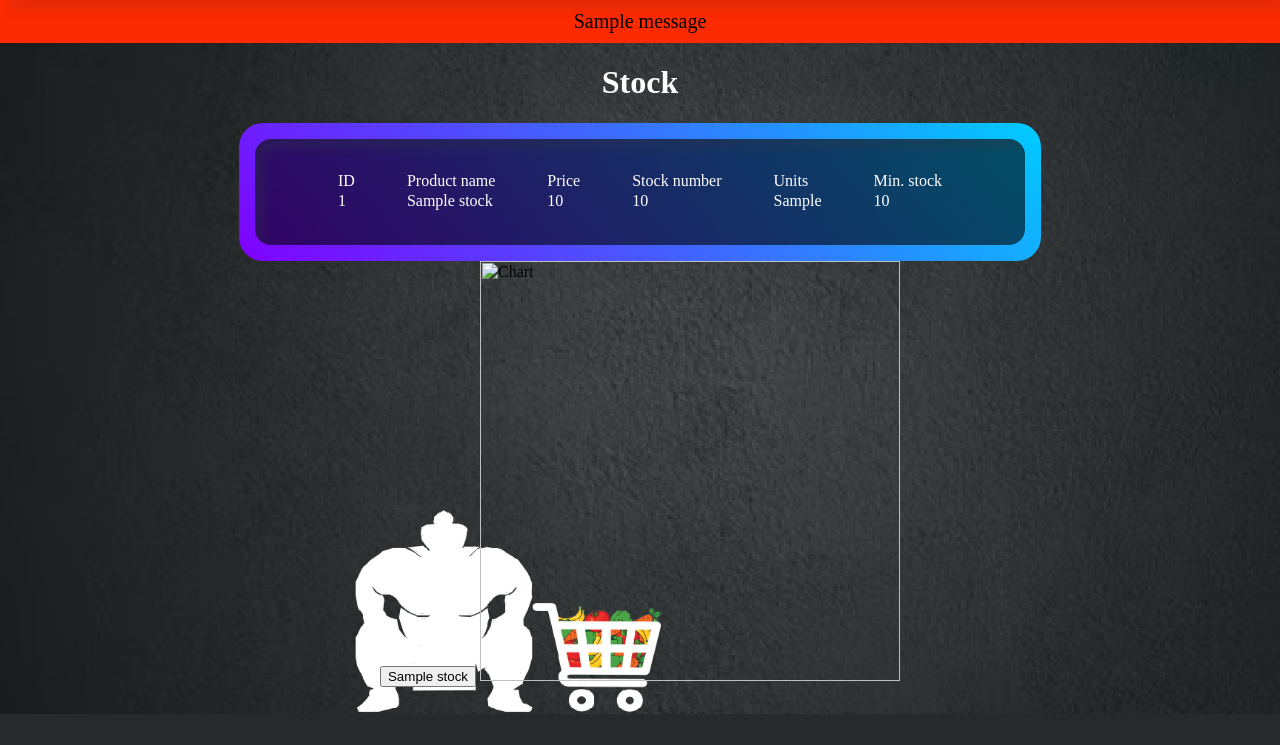
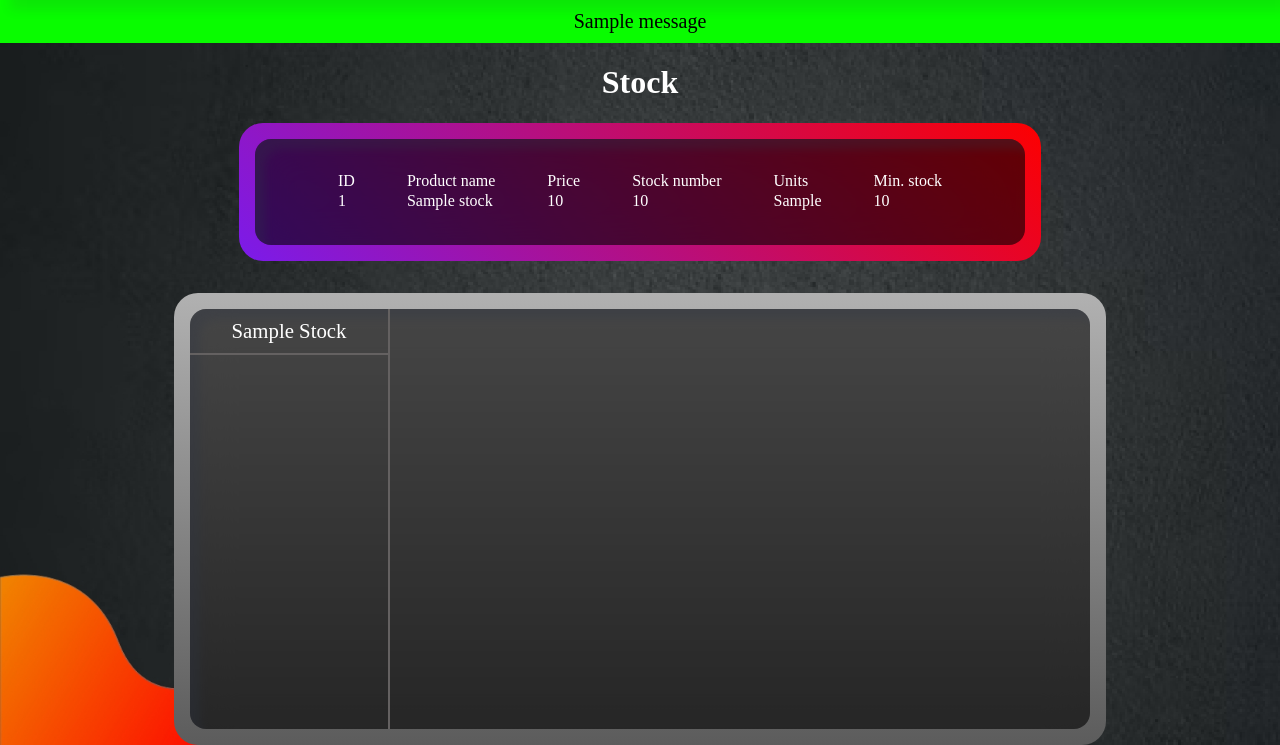
Before and after one commit to Buntala/SuMo, a Flask app: page /admin in a window 1280 px wide. Shown: the part 86-831 px from the top of the page. Before the commit the page ends 800 px from the top, so only its background shows below. Run offline with Flask 2, Linux system fonts and the light colour scheme; a user stored in the database is signed in; tables that the repository leaves empty hold one stand-in row (values such as "Sample post"); one stand-in notice (Sample message) is shown; some web fonts are replaced.

Commit message:
finalization

```diff
--- a/market/routes.py
+++ b/market/routes.py
@@ -28,9 +28,8 @@
             total = int(amount)*int(prod.price)
             hist = Sales(prod_name = prod.prod_name, date = time_sales, price = prod.price, amount=amount, total_price = total)
             db.session.add(hist)
-            #prod.stock_num -= int(amount)
+            prod.stock_num -= int(amount)
             db.session.commit()
-            print(prod.stock_num)
         session.clear()
         #return redirect(url_for('index'))
 
@@ -42,7 +41,7 @@
 @login_required
 def admin():
     if not current_user.is_admin:
-        flash("You don't have the authorization")
+        flash("You don't have the authorization",'error')
         return redirect(url_for('index'))
     else:
         products = Stock.query.all()
@@ -54,64 +53,53 @@
 def test():
     return redirect(url_for('index'))
 
-#Test page, only for debugging
-@app.route('/plot')
-@login_required
-def plot():
-    if not current_user.is_admin:
-        flash("You don't have the authorization")
-        return redirect(url_for('index'))
-    else:
-        df = pd.read_csv("market/static/test.csv")
-        if request.method=="POST":
-            pass
-        prod = df['product_name'].unique()
-        return render_template('plot.html',products=prod)
-
-def pict(df):
-    pic= df[df['product_name'] == request.form['plot-btn']]
-    #plt.figure(figsize=[12,6])
-    plt.plot(pic['date'],pic['stock'])
-    nameProd = pic['product_name'].iloc[0]
-    plt.title(nameProd)
-    plt.xlabel('Date')
-    plt.ylabel('Total num of Stock')
-    plt.savefig('market/static/images/new_plot.png')
 
 #Saving plot to routes
 @app.route('/plot.png/<prod_name>')
+@login_required
 def plot_png(prod_name):
-
-    fig = create_figure(prod_name)
-    output = io.BytesIO()
-    FigureCanvas(fig).print_png(output)
-    return Response(output.getvalue(), mimetype='image/png')
+    if not current_user.is_admin:
+        flash("You don't have the authorization",'error')
+        return redirect(url_for('index'))
+    else:
+        fig = create_figure(prod_name)
+        output = io.BytesIO()
+        FigureCanvas(fig).print_png(output)
+        return Response(output.getvalue(), mimetype='image/png')
 
 #Creating plot from data
 def create_figure(prod_name):
     xs,ys= get_data(prod_name)
-    title_graph = prod_name + "'s stock"
-    #start comment
-    '''
-    df = pd.read_csv("market/static/test.csv")
-    pic= df[df['product_name'] == prod_name]
-    nameProd = pic['product_name'].iloc[0]
-    xs = pic['date']
-    ys = pic['stock']
-    '''
-    #fin
+    title_graph = prod_name.capitalize() + " Stock Graph"
     if xs and ys:
-        fig = Figure(figsize=[12,6])
+        fig = Figure(figsize=[10,6])
         axis = fig.add_subplot(1, 1, 1)
-        axis.plot(xs, ys)
-        axis.set_title(title_graph)
-        axis.set_xlabel('Date')
-        axis.set_ylabel('Total num of Stock')
+        fig.patch.set_alpha(0)
+        axis.patch.set_alpha(0)
+        #change spine color
+        axis.spines['bottom'].set_color('white')
+        axis.spines['top'].set_color('white')
+        axis.spines['right'].set_color('white')
+        axis.spines['left'].set_color('white')
+        #set tick rotation and color
+        #saxis.set_xticklabels(xs,rotation=30)
+        axis.tick_params(axis='x', colors='white')
+        axis.tick_params(axis='y', colors='white')
+        #set title andlabel color
+        axis.title.set_color('white')
+        fig.patch.set_alpha(0)
+        axis.patch.set_alpha(0)
+        axis.yaxis.label.set_color('white')
+        #graph plotting
+        axis.plot(xs, ys, color='#A507FF')
+        axis.set_title(title_graph, fontsize=20)
+        axis.set_ylabel('Total Stock', fontsize=16)
+        axis.tick_params(axis='x', labelrotation=30)
         return fig
 
 def get_data(prod_name):
     xs,ys=[],[]
-    query_data = record_stock_daily.query.filter(record_stock_daily.prod_name == prod_name).all()
+    query_data = record_stock_daily.query.filter(record_stock_daily.prod_name == prod_name).order_by(record_stock_daily.date).all()
     for row in query_data:
         xs.append(str(row.date)[:10])
         ys.append(row.stock_num)
@@ -146,13 +134,13 @@
         user_exist = User.query.filter(User.username == form.username.data).first()
         if user_exist and user_exist.check_password_correction(submitted_pass=form.password.data):
             login_user(user_exist)
-            #flash("You are logged in!")
+            flash("You are logged in!",'success')
             if current_user.is_admin:
                 return redirect(url_for('admin'))
             else:
                 return redirect(url_for('index'))
         else:
-            print("no")
+            flash("Username and password no match found!",'error')
             return redirect(url_for('login'))
             #raise ValidationError('Username and password does not match')
     #if form.errors != {}:
@@ -163,5 +151,5 @@
 @app.route('/logout')
 def logout_page():
     logout_user()
-    flash("You have been logged out", category='info')
+    flash("You have been logged out", 'info')
     return redirect(url_for("login"))
--- a/market/static/css/table.css
+++ b/market/static/css/table.css
@@ -18,6 +18,9 @@
     background: linear-gradient(45deg,#8000FF, #00CCFF);
     padding: 1em;
     border-radius: 1.5em;
+}
+.adminTab{
+    background: linear-gradient(45deg,#7B1BEA, #FD0000);
 }
 table{
     display: inline-block;
@@ -41,3 +44,49 @@
     min-width: 240px;
     max-width: 480px;
 }
+.graph-container{
+    background: linear-gradient(to bottom,#b1b1b1, #5c5c5c);
+    padding: 1em;
+    border-radius: 1.5em;
+    margin-top: 2em;
+
+}
+
+.graph{
+    overflow: hidden;
+    text-align: center;
+    display: flex;
+    color:white;
+    background: rgba(0,0,0,0.6);
+    backdrop-filter: blur(20px);
+    border-spacing: 50px 0;
+    border-radius: 1em;
+    box-shadow: inset 10px 10px 10px rgba(46,54,68,0.3);
+}
+.graph-btn{
+    border-right: solid 2px #646161;
+}
+.graph-btn button{
+    text-transform: capitalize;
+    background: none;
+    color:white;
+    width: 100%;
+    display: block;
+    font:inherit;
+    font-size: 1.3em;
+    padding: 0.5em 2em;
+    overflow: hidden;
+    border-radius: inherit;
+    border: none;
+    border-bottom:solid 2px #646161;
+    max-width: 300px;
+}
+.graph-img{
+    height: 420;
+    width: 700;
+    align-items: center;
+    justify-content: center;
+}
+#hello{
+    display: none;
+}
--- a/market/static/js/plot.js
+++ b/market/static/js/plot.js
@@ -1,5 +1,5 @@
 function graph_plot(clicked_id){
     var img = document.getElementById("hello");
+    img.style.display="block";
     img.src = '/plot.png/'+ clicked_id;
-    document.getElementById('body').appendChild(img);
 }
--- a/market/templates/admin.html
+++ b/market/templates/admin.html
@@ -4,9 +4,8 @@
 
 <title>Admin Page</title>
 <link rel="stylesheet" href="{{ url_for('static',filename='css/table.css') }}">
-<link rel="stylesheet" href="{{ url_for('static',filename='css/admin.css') }}">
 <script src='static/js/plot.js'></script>
-<style>body{background-image: url("{{ url_for('static',filename='images/wall-02.jpg') }}")}</style>
+<style>body{background-image: url("{{ url_for('static',filename='images/admin-bg.jpg') }}")}</style>
 {% endblock %}
 {% block body %}
 
@@ -14,7 +13,7 @@
     <div>
         <h1 style="text-align: center">Stock</h1>
     </div>
-    <div class="backTable">
+    <div class="backTable adminTab">
         <table id='item-tab'>
             <thead>
                 <tr>
@@ -50,11 +49,16 @@
             </form>
         </table>
     </div>
-    <div class='graph'>
-        {% for prod in products %}
-        <button id="{{prod.prod_name}}" onClick="graph_plot(this.id)">{{prod.prod_name}}</button>
-        {% endfor %}
-
-    <img id='hello' alt="Chart" height="420">
+    <div class="graph-container">
+        <div class='graph'>
+            <div class="graph-btn">
+                {% for prod in products %}
+                <button id="{{prod.prod_name}}" onClick="graph_plot(this.id)">{{prod.prod_name}}</button>
+                {% endfor %}
+            </div>
+            <div class="graph-img">
+                <img id='hello' alt="Chart" height="420">
+            </div>
+        </div>
     </div>
 {% endblock %}
--- a/market/templates/base.html
+++ b/market/templates/base.html
@@ -41,7 +41,7 @@
         {% with messages = get_flashed_messages(with_categories=true) %}
             {% if messages %}
                 {% for category, message in messages %}
-                <div class='flash'>
+                <div class='flash {{category}}'>
                     {{ message }}
                 </div>
                 {% endfor %}
```
Also changed, not shown: market/pipeline.py (+5 -9 lines), market/static/images/admin-bg.jpg (added).
